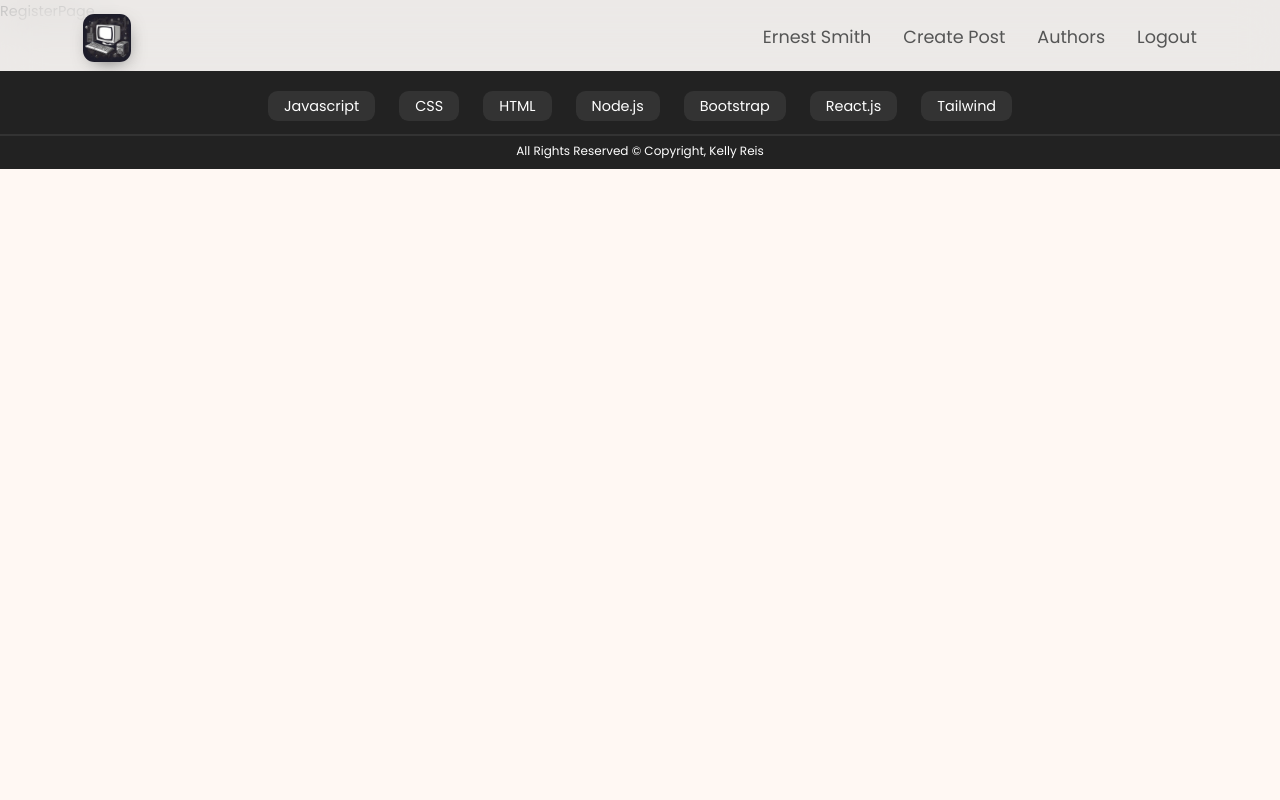
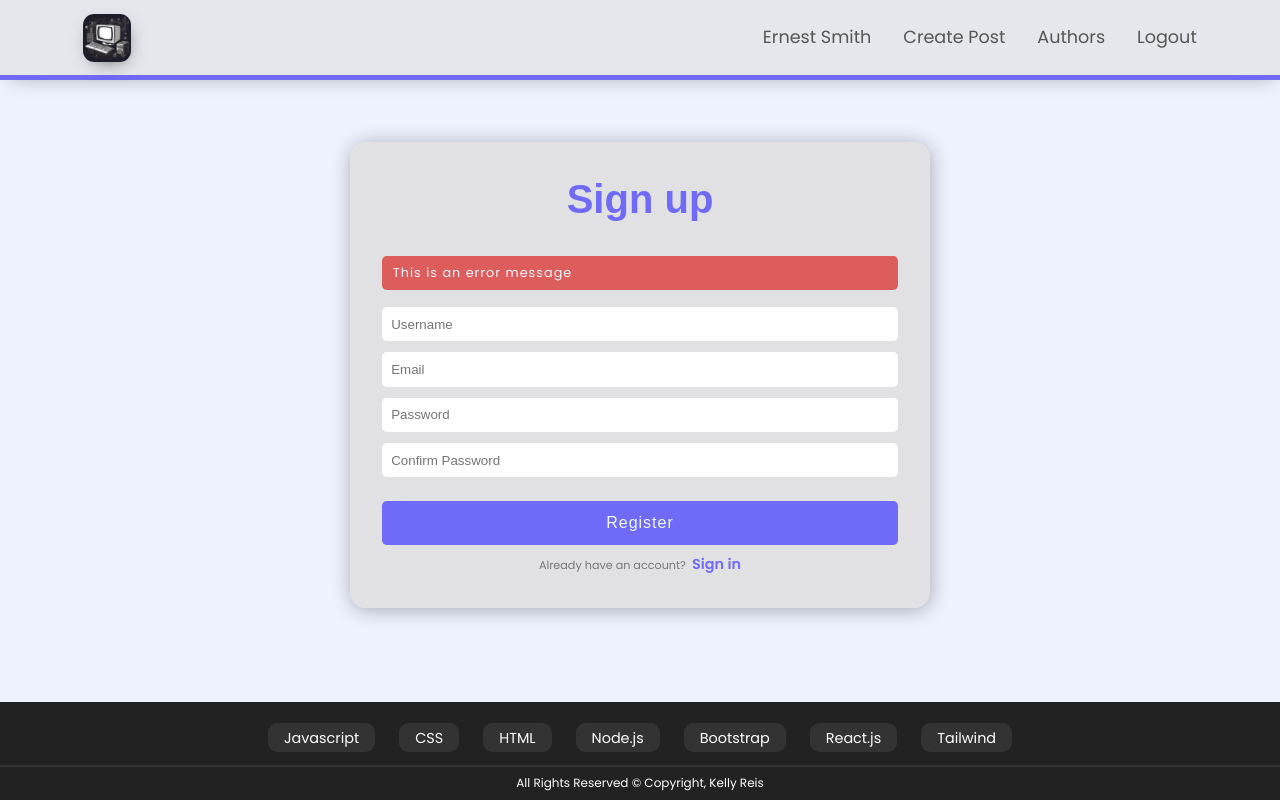
Before and after one commit to KellyReisLee/mern-blog-app, a React (Vite) app in the folder mern-blog-complete/: page /register in a window 1280 px wide. Built offline with nearby package versions, Linux system fonts and the light colour scheme.

Commit message:
Creating the register page

```diff
--- a/mern-blog-complete/src/components/Footer.module.css
+++ b/mern-blog-complete/src/components/Footer.module.css
@@ -1,11 +1,10 @@
 .footer {
   background-color: var(--color-gray-900);
-
   padding-top: 1.5rem;
   position: sticky;
   bottom: 0;
   z-index: 1;
-  margin-top: 2rem;
+  margin-top: 0rem;
 
 }
 
--- a/mern-blog-complete/src/index.css
+++ b/mern-blog-complete/src/index.css
@@ -11,15 +11,16 @@
   --color-gray-700: #333;
   --color-gray-900: #222;
 
-  --color-box: #fffdfb;
-  --color-main-box: #FFF8F3;
+  --color-box: #f5f5f5;
+  --color-main-box: #EEF2FF;
 
   --color-bg: #hwb(240 95% 0);
 
   --transition: all 300ms ease;
   --container-width-ls: 87%;
   --container-width-md: 92%;
-  --form-width: 50%;
+
+  --form-width: 55%;
 
   --radius-1: 0.3rem;
   --radius-2: 0.6rem;
@@ -54,7 +55,7 @@
   padding: 0;
   display: flex;
   flex-direction: column;
-  min-height: 100vh;
+
 
 }
 
@@ -110,19 +111,31 @@
   width: 100%;
 }
 
+
 section {
-  margin-top: 6rem;
+  margin-top: 3rem;
+}
+
+input,
+select,
+textarea {
+  width: 100%;
+  padding: 0.6rem 0.6rem;
+  border-radius: var(--radius-1);
+  resize: none;
+  background-color: #ffffff;
 }
 
 
+main {
+  display: flex;
+  flex: 1;
 
-main {
-  flex: 1;
 }
 
 .project-container {
   display: flex;
   flex-direction: column;
-  gap: 1rem;
   justify-content: space-between;
+  height: 100vh;
 }
--- /dev/null
+++ b/mern-blog-complete/src/pages/Register.module.css
@@ -0,0 +1,72 @@
+.register {
+  padding: 1.6rem 7rem;
+  width: 100%;
+  display: flex;
+  justify-content: center;
+  align-items: center;
+
+}
+
+.mainRegister {
+  width: var(--form-width);
+  padding: 2rem;
+  display: flex;
+  flex-direction: column;
+  gap: 0.5rem;
+  background-color: rgba(224, 224, 224, 0.889);
+  border-radius: var(--radius-3);
+  box-shadow: 1px 2px 20px rgba(0, 0, 0, 0.3);
+
+}
+
+
+.form {
+  display: flex;
+  flex-direction: column;
+  gap: 0.7rem;
+
+}
+
+.mainRegister h2 {
+  color: var(--color-primary);
+  font-family: "Urbanist", sans-serif;
+  text-align: center;
+  font-size: 2.5rem;
+  margin-bottom: 1.5rem;
+}
+
+.form p {
+  background-color: rgba(221, 67, 67, 0.838);
+  color: aliceblue;
+  font-size: 0.8rem;
+  padding: 0.4rem 0.7rem;
+  border-radius: var(--radius-1);
+  margin-bottom: 0.4rem;
+  font-family: "Poppins", sans-serif;
+  letter-spacing: 1px;
+
+}
+
+.mainRegister button {
+  width: 100%;
+  background-color: var(--color-primary);
+  padding: 0.8rem 1rem;
+  border-radius: var(--radius-1);
+  color: aliceblue;
+  margin-top: 1rem;
+  font-size: 1rem;
+  font-family: "Urbanist", sans-serif;
+  letter-spacing: 1px;
+}
+
+.mainRegister a {
+  color: var(--color-primary);
+  font-size: 0.9rem;
+  font-weight: 600;
+  margin-left: 0.2rem;
+}
+
+.mainRegister small {
+  text-align: center;
+  font-size: 0.7rem;
+}
--- a/mern-blog-complete/src/pages/RegisterPage.jsx
+++ b/mern-blog-complete/src/pages/RegisterPage.jsx
@@ -1,8 +1,71 @@
-import React from 'react'
+import { useState } from 'react'
+import classes from './Register.module.css'
+import { Link } from 'react-router-dom'
 
 const RegisterPage = () => {
+  const [userData, setUserData] = useState({
+    username: '',
+    email: '',
+    password: '',
+    confirmPassword: ''
+  })
+
+  function changeInputHandler(e) {
+    setUserData((prev) => {
+      return { ...prev, [e.target.name]: e.target.value }
+    })
+
+  }
+
   return (
-    <div>RegisterPage</div>
+    <section className={classes.register}>
+      <div className={classes.mainRegister}>
+        <h2>Sign up</h2>
+        <form className={classes.form}>
+          <p>This is an error message</p>
+          <input
+            type='text'
+            placeholder='Username'
+            name='username'
+            value={userData.username}
+            onChange={changeInputHandler}
+            autoFocus
+
+          />
+          {/* email */}
+          <input
+            type='email'
+            placeholder='Email'
+            name='email'
+            value={userData.email}
+            onChange={changeInputHandler}
+
+          />
+          {/* password */}
+          <input
+            type='password'
+            placeholder='Password'
+            name='password'
+            value={userData.password}
+            onChange={changeInputHandler}
+
+          />
+          {/* confirm password */}
+          <input
+            type='password'
+            placeholder='Confirm Password'
+            name='confirmPassword'
+            value={userData.confirmPassword}
+            onChange={changeInputHandler}
+
+          />
+        </form>
+        <button>Register</button>
+        <small>Already have an account? <Link to="/login">Sign in</Link></small>
+
+      </div>
+
+    </section>
   )
 }
 
```
